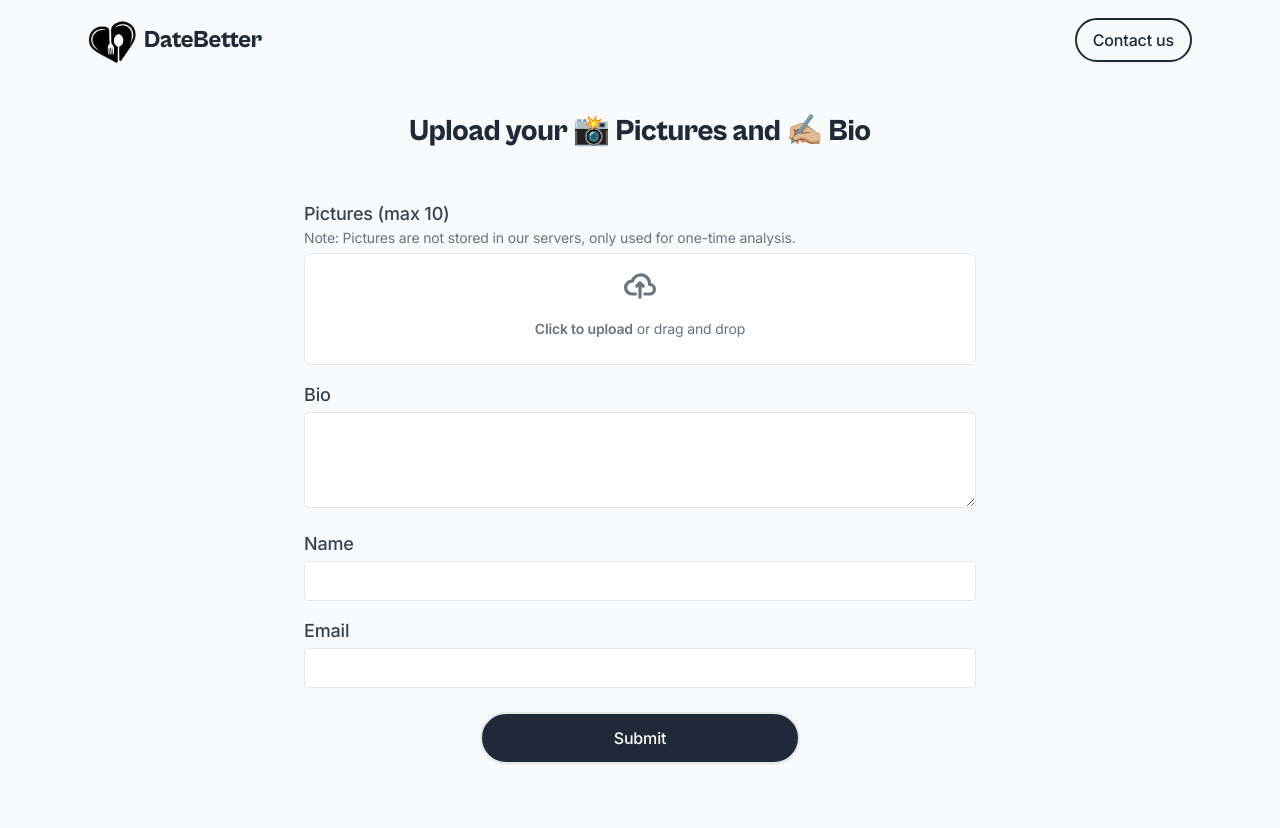
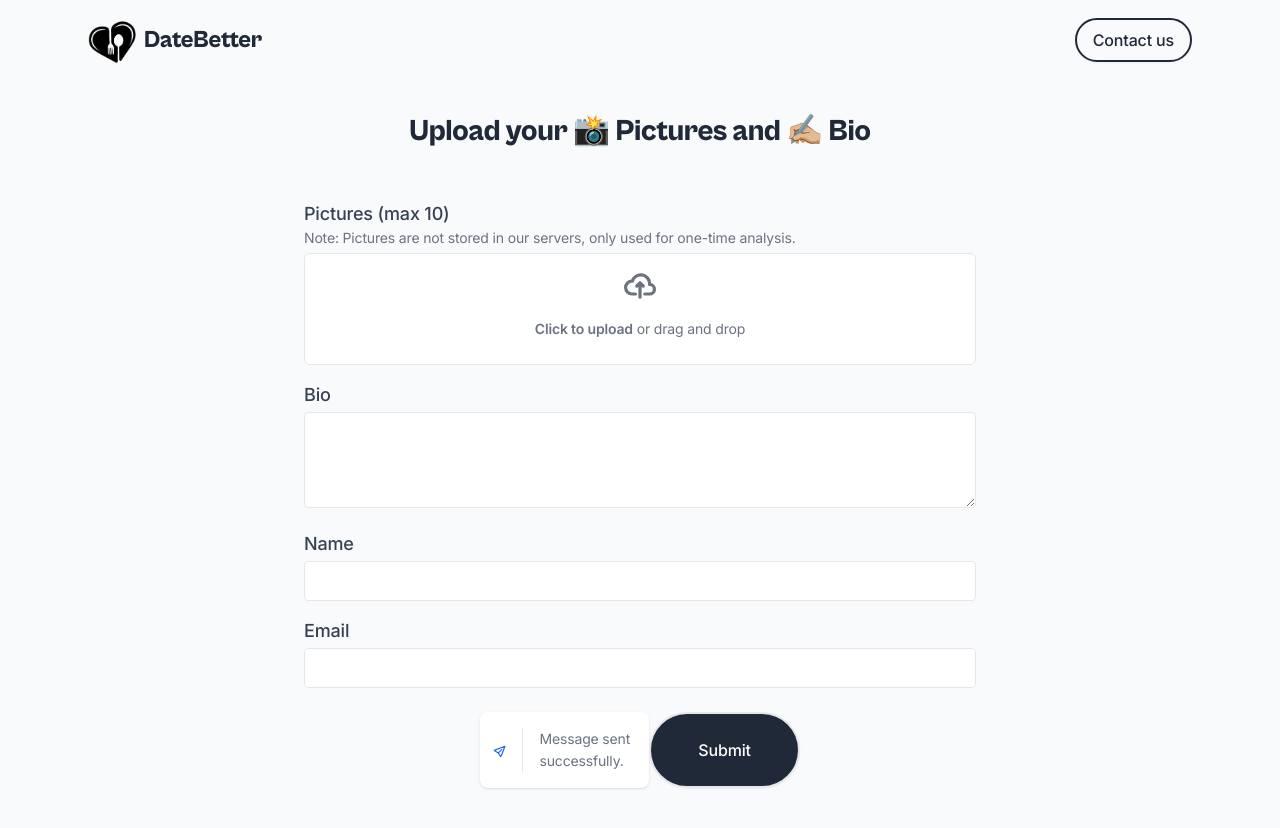
Before and after one commit to hadiabdul-ai/datebetter, a Next.js app: page /step-one in a window 1280 px wide. Shown: the top 828 px of the page. Built offline with nearby package versions, Linux system fonts and the light colour scheme.

Commit message:
fixed page name & description

```diff
--- a/app/(default)/page.tsx
+++ b/app/(default)/page.tsx
@@ -1,6 +1,6 @@
 export const metadata = {
-  title: 'Home - Creative',
-  description: 'Page description',
+  title: 'DateBetter - Profile Analyzer',
+  description: '10x your matches with our actionable feedback',
 }
 
 import Hero from '@/components/hero'
--- a/app/(feedback)/step-one/page.tsx
+++ b/app/(feedback)/step-one/page.tsx
@@ -168,6 +168,12 @@ export default function StepOne() {
               </div>
             </div>
             <div className="max-w-xs mx-auto sm:flex justify-center mt-6">
+              <div id="toast-simple" className="flex items-center w-full max-w-xs p-4 space-x-4 rtl:space-x-reverse text-gray-500 bg-white divide-x rtl:divide-x-reverse divide-gray-200 rounded-lg shadow dark:text-gray-400 dark:divide-gray-700 dark:bg-gray-800" role="alert">
+                <svg className="w-5 h-5 text-blue-600 dark:text-blue-500 rotate-45" aria-hidden="true" xmlns="http://www.w3.org/2000/svg" fill="none" viewBox="0 0 18 20">
+                    <path stroke="currentColor" stroke-linecap="round" stroke-linejoin="round" stroke-width="2" d="m9 17 8 2L9 1 1 19l8-2Zm0 0V9"/>
+                </svg>
+                <div className="ps-4 text-sm font-normal">Message sent successfully.</div>
+            </div>
               <button type="submit" className="btn text-white bg-gray-800 hover:bg-gray-600 border-2 hover:bg-transparent hover:text-gray-800 hover:border-gray-800 w-full shadow-sm" disabled={loading}>
                 {loading ? 'Submitting...' : 'Submit'}
               </button>
```
